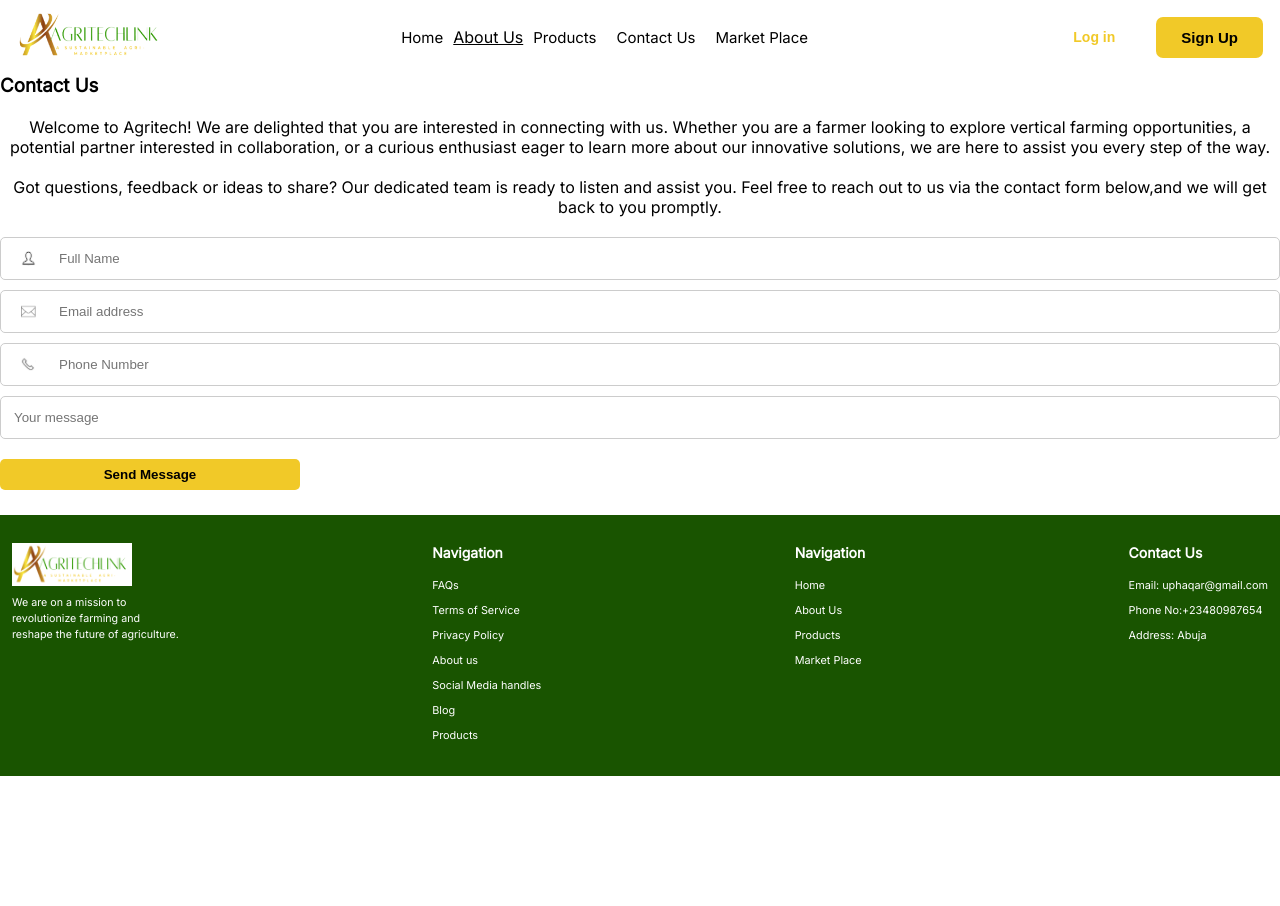
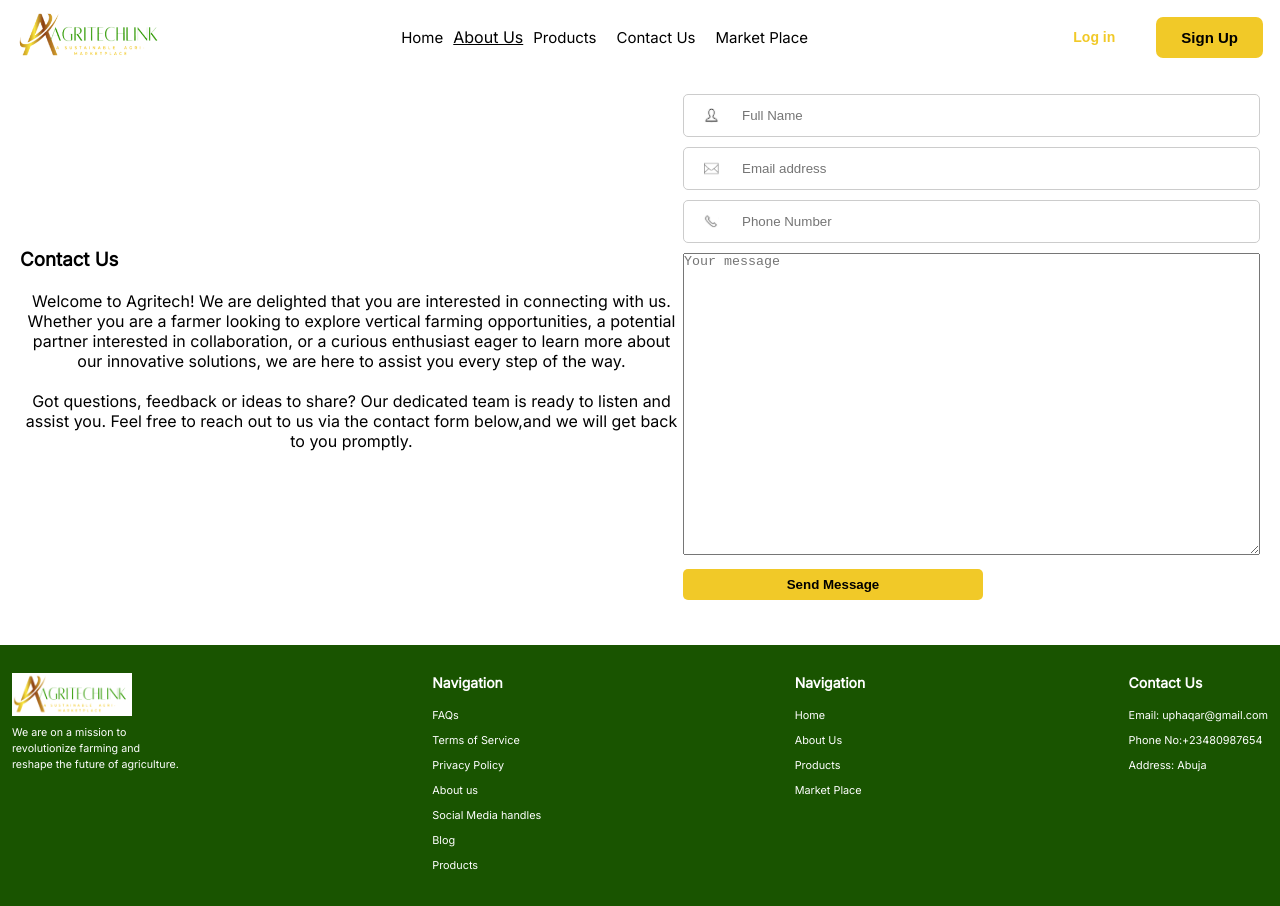
Before and after one commit to Ahnob/agritechcapstonereact, a React (Vite) app: page /Contactus in a window 1280 px wide. Before the commit the page ends 800 px from the top, so only its background shows below. Built offline with nearby package versions, Linux system fonts and the light colour scheme.

Commit message:
worked a bit on ammending the contact page

```diff
--- a/src/components/Contactus/Contactus.css
+++ b/src/components/Contactus/Contactus.css
@@ -1,12 +1,3 @@
-/* .contact-container {
-  width: 100%;
-  display: flex;
-  flex-direction: column;
-  margin: 0;
-}
-
-/*  */
-
 .contact-button:hover {
   background-color: rgba(229, 188, 8, 0.549);
   border: none;
@@ -35,10 +26,15 @@
   margin: 10px auto;
   align-items: center;
 }
-*/ .contact-container {
+.contact-container {
   display: flex;
+  flex-direction: column;
   align-items: center;
   padding: 20px;
+}
+
+.message-container {
+  padding: 12px 100px 50px 10px;
 }
 
 .contact-container h3 {
--- a/src/components/Contactus/Contactus.jsx
+++ b/src/components/Contactus/Contactus.jsx
@@ -39,9 +39,14 @@ function Contactus() {
             <img src={phone_icon} />
             <input type="text" placeholder="Phone Number"></input>
           </div>
-          <div className="input-box">
-            <input type="text" placeholder="Your message"></input>
-          </div>
+          <textarea
+            name=""
+            id="message"
+            cols="70"
+            rows="20"
+            className="textarea input-field"
+            placeholder="Your message"
+          ></textarea>
           <button className="contact-button">Send Message</button>
         </div>
       </div>
```
